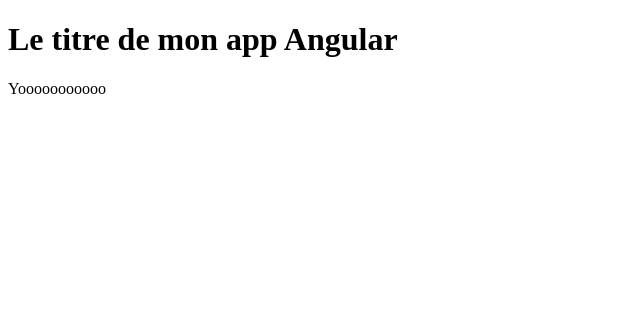
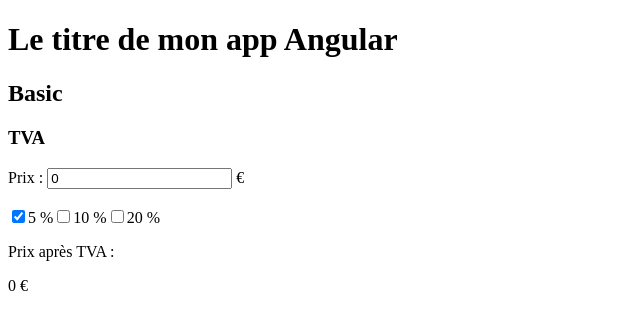
Before and after one commit to smbpunt/formation-angular, an Angular app in the folder 01_angular/myFirstAngularProject/: page / in a window 1280 px wide. Shown: the top 330 px of the page, without its empty margins (0-640 px from the left). Built offline with nearby package versions, Linux system fonts and the light colour scheme.

Commit message:
feat(angular): wire new components into basic and add ngModel demo

```diff
--- a/01_angular/myFirstAngularProject/src/app/basic/basic.html
+++ b/01_angular/myFirstAngularProject/src/app/basic/basic.html
@@ -1 +1,18 @@
-<p>Yooooooooooo</p>
+<h2>Basic </h2>
+
+<!--<p>Yooooooooooo</p>-->
+
+<!--<div>-->
+<!--  Username : <input [(ngModel)]="username" )] /> <br />-->
+<!--</div>-->
+
+<!--<div>-->
+<!--  <button (click)="onAction()">Dire "Bonjour" !</button>-->
+<!--  <div>-->
+<!--    message: <b [style.color]="colorMessage">{{ message }}</b>-->
+<!--  </div>-->
+<!--</div>-->
+<!--<app-calculatrice></app-calculatrice>-->
+<!--<app-couleur></app-couleur>-->
+<!--<app-produits></app-produits>-->
+<app-tva></app-tva>
--- a/01_angular/myFirstAngularProject/src/app/basic/basic.ts
+++ b/01_angular/myFirstAngularProject/src/app/basic/basic.ts
@@ -1,9 +1,24 @@
 import { Component } from '@angular/core';
+import { Couleur } from './couleur/couleur';
+import { Calculatrice } from './calculatrice/calculatrice';
+import { FormsModule } from '@angular/forms';
+import { Produits } from './produits/produits';
+import { Tva } from './tva/tva';
 
 @Component({
   selector: 'app-basic',
-  imports: [],
+  imports: [Couleur, Calculatrice, Produits, Tva, FormsModule],
   templateUrl: './basic.html',
   styleUrl: './basic.scss',
 })
-export class Basic {}
+export class Basic {
+  message: string = 'Bonjour AMU';
+  colorMessage: string = 'red';
+
+  username: string = '';
+
+  protected onAction(): void {
+    this.message = `Bonjour ${this.username} !`;
+    this.colorMessage = this.username.length > 5 ? 'green' : 'blue';
+  }
+}
```
